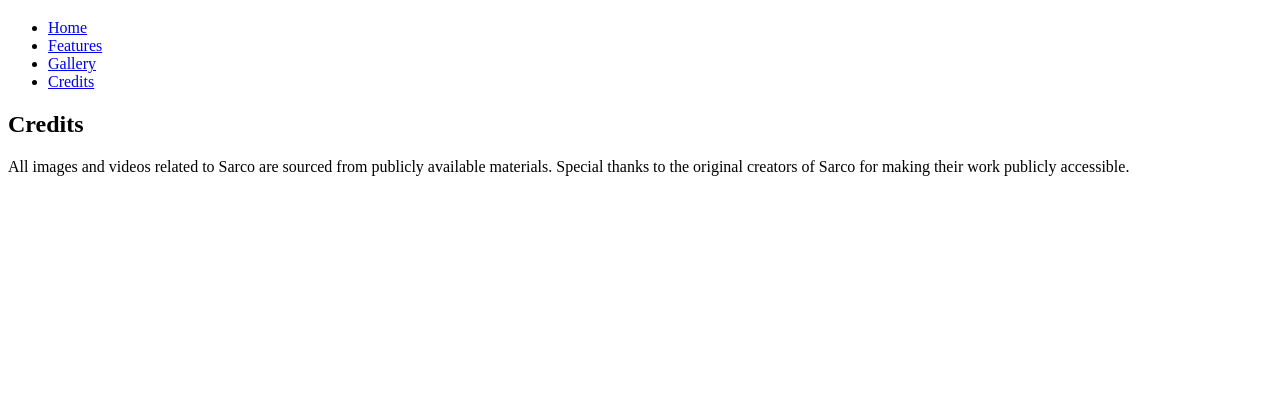
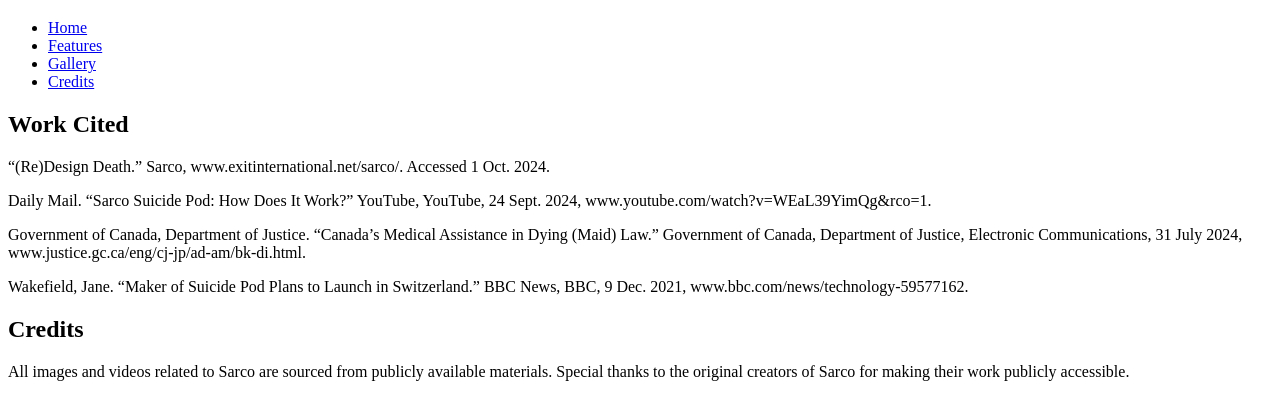
Before and after one commit to RuihuaLiangc/RuihuaLiangc.github.io, a plain HTML site: page credits.html in a window 1280 px wide. Shown: the part 61-480 px from the top of the page. Drawn offline with Linux system fonts and the light colour scheme.

Commit message:
Add files via upload

```diff
--- a/credits.html
+++ b/credits.html
@@ -13,6 +13,14 @@
 </ul>
 </nav>
 
+<h2>Work Cited</h2>
+<section>
+<p>“(Re)Design Death.” Sarco, www.exitinternational.net/sarco/. Accessed 1 Oct. 2024. </p>
+<p>Daily Mail. “Sarco Suicide Pod: How Does It Work?” YouTube, YouTube, 24 Sept. 2024, www.youtube.com/watch?v=WEaL39YimQg&rco=1. </p>
+<p>Government of Canada, Department of Justice. “Canada’s Medical Assistance in Dying (Maid) Law.” Government of Canada, Department of Justice, Electronic Communications, 31 July 2024, www.justice.gc.ca/eng/cj-jp/ad-am/bk-di.html. </p>
+<p>Wakefield, Jane. “Maker of Suicide Pod Plans to Launch in Switzerland.” BBC News, BBC, 9 Dec. 2021, www.bbc.com/news/technology-59577162. </p>
+</section>
+
 
  <section>
 <h2>Credits</h2>
```
